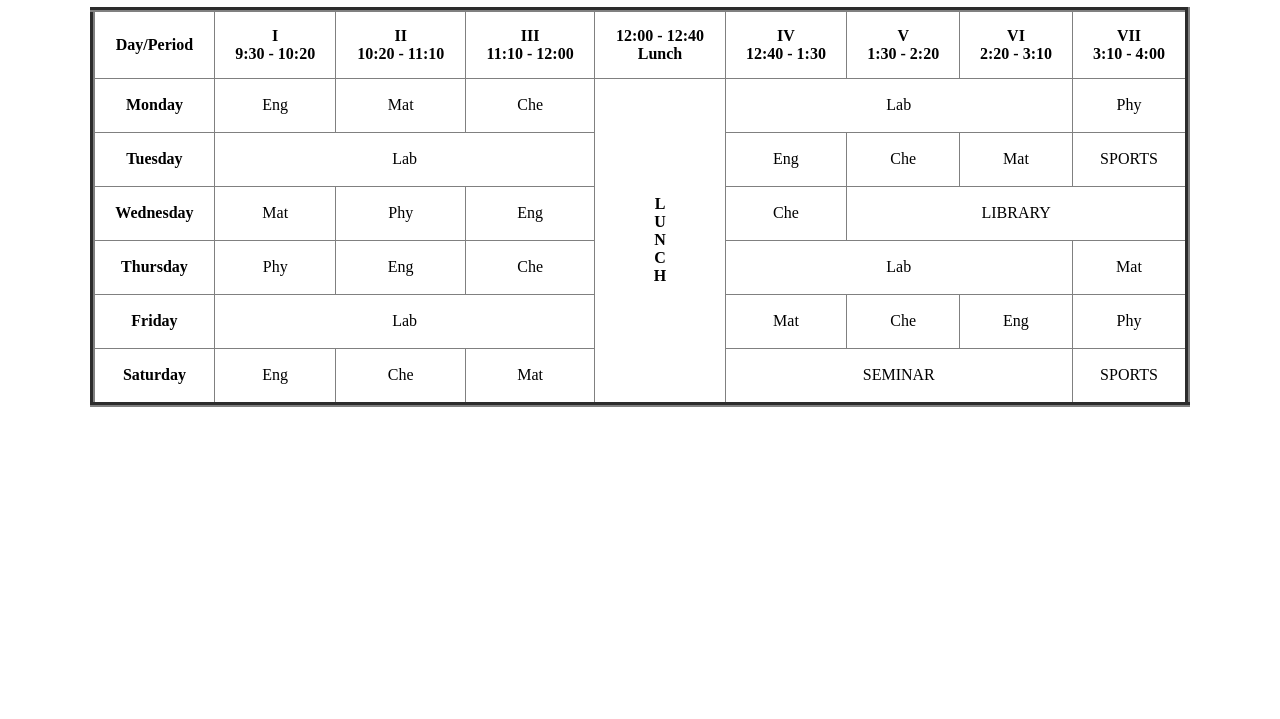
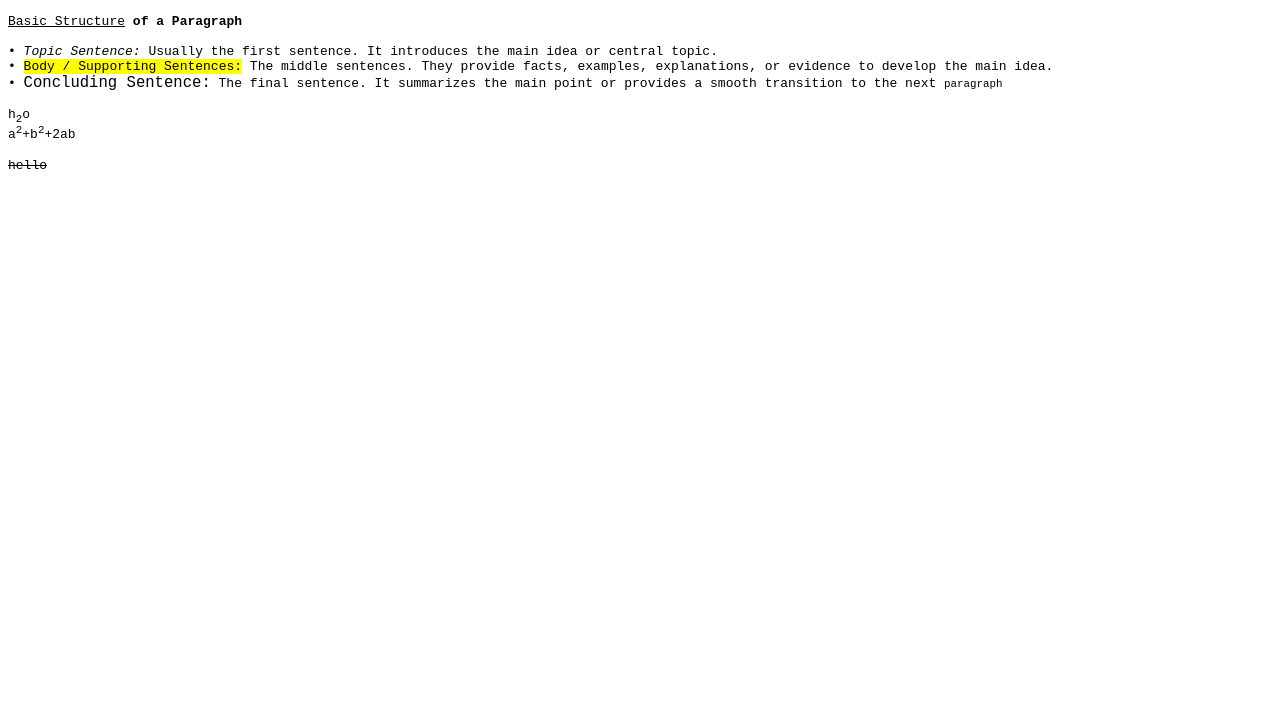
Before and after one commit to mademyateesh/Html_Task, a plain HTML site: page index.html in a window 1280 px wide. Shown: the part 81-800 px from the top of the page. Drawn offline with Linux system fonts and the light colour scheme.

Commit message:
Add files via upload

```diff
--- a/index.html
+++ b/index.html
@@ -1,79 +1,29 @@
 <!DOCTYPE html>
 <html lang="en">
+
 <head>
     <meta charset="UTF-8">
     <meta name="viewport" content="width=device-width, initial-scale=1.0">
-    <title>TABLE TASK</title>
+    <title>Document</title>
 </head>
-<body></body>
 
-    <table border="5" style="border-collapse: collapse;" cellpadding="15"  height="400" width="1100" align="center">
-        <caption><h1>Time Table</h1></caption>
-       <thead>
-            <tr>
-                <th>Day/Period</th>
-                <th>I<br>9:30 - 10:20</th>
-                <th>II<br>10:20 - 11:10</th>
-                <th>III<br>11:10 - 12:00</th>
-                <th >12:00 - 12:40<br>Lunch</th>
-                <th>IV<br>12:40 - 1:30</th>
-                <th>V<br>1:30 - 2:20</th>
-                <th>VI<br>2:20 - 3:10</th>
-                <th>VII<br>3:10 - 4:00</th>
-            </tr>
-       </thead>
-       <tbody align="center">
-            <tr>
-                <th>Monday</th>
-                <td>Eng</td>
-                <td>Mat</td>
-                <td>Che</td>
-                <td rowspan="6"><b>L<br>U<br>N<br>C<br>H</b></td>
-                <td colspan="3">Lab</td>
-                <td>Phy</td>
-            </tr>
-            <tr>
-                <th>Tuesday</th>
-                <td colspan="3">Lab</td>
-                <td>Eng</td>
-                <td>Che</td>
-                <td>Mat</td>
-                <td>SPORTS</td>
-            </tr>
-            <tr>
-                <th>Wednesday</th>
-                <td>Mat</td>
-                <td>Phy</td>
-                <td>Eng</td>
-                <td>Che</td>
-                <td colspan="3">LIBRARY</td>
-            </tr>
-            <tr>
-                <th>Thursday</th>
-                <td>Phy</td>
-                <td>Eng</td>
-                <td>Che</td>
-                <td colspan="3">Lab</td>
-                <td>Mat</td>
-            </tr>
-            <tr>
-                <th>Friday</th>
-                <td colspan="3">Lab</td>
-                <td>Mat</td>
-                <td>Che</td>
-                <td>Eng</td>
-                <td>Phy</td>
-            </tr>
-            <tr>
-                <th>Saturday</th>
-                <td>Eng</td>
-                <td>Che</td>
-                <td>Mat</td>
-                <td colspan="3">SEMINAR</td>
-                <td>SPORTS</td>
-            </tr>
+<body>
+    <center>
+        <h1>FORMATTING TAGS</h1>
+    </center>
+    <pre>
 
-       </tbody>
-    </table>
+<u>Basic Structure</u> <b>of a Paragraph</b>
+
+• <i>Topic Sentence:</i> Usually the first sentence. It introduces the main idea or central topic.
+• <mark>Body / Supporting Sentences:</mark> The middle sentences. They provide facts, examples, explanations, or evidence to develop the main idea.
+• <big>Concluding Sentence:</big> The final sentence. It summarizes the main point or provides a smooth transition to the next <small>paragraph</small>
+
+h<sub>2</sub>o
+a<sup>2</sup>+b<sup>2</sup>+2ab
+
+<s>hello</s>
+    </pre>
 </body>
+
 </html>
```
